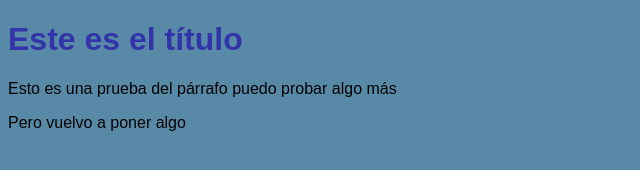
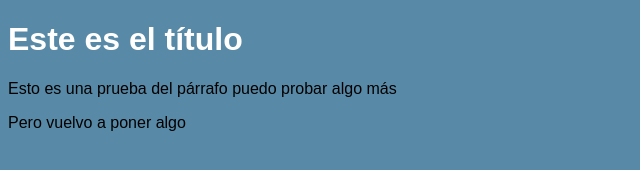
Before and after one commit to bruveping/OtroRepositorio20230511, a plain HTML site: page paginaWebDePrueba/index.html in a window 1280 px wide. Shown: the whole page, without its empty margins (0-640 px from the left). Drawn offline with Linux system fonts and the light colour scheme.

Commit message:
cambié color

```diff
--- a/paginaWebDePrueba/elEstilo.css
+++ b/paginaWebDePrueba/elEstilo.css
@@ -4,6 +4,6 @@ body{
 }
 
 h1{
-color: #33a;
+color: #fff;
 
 }
```
